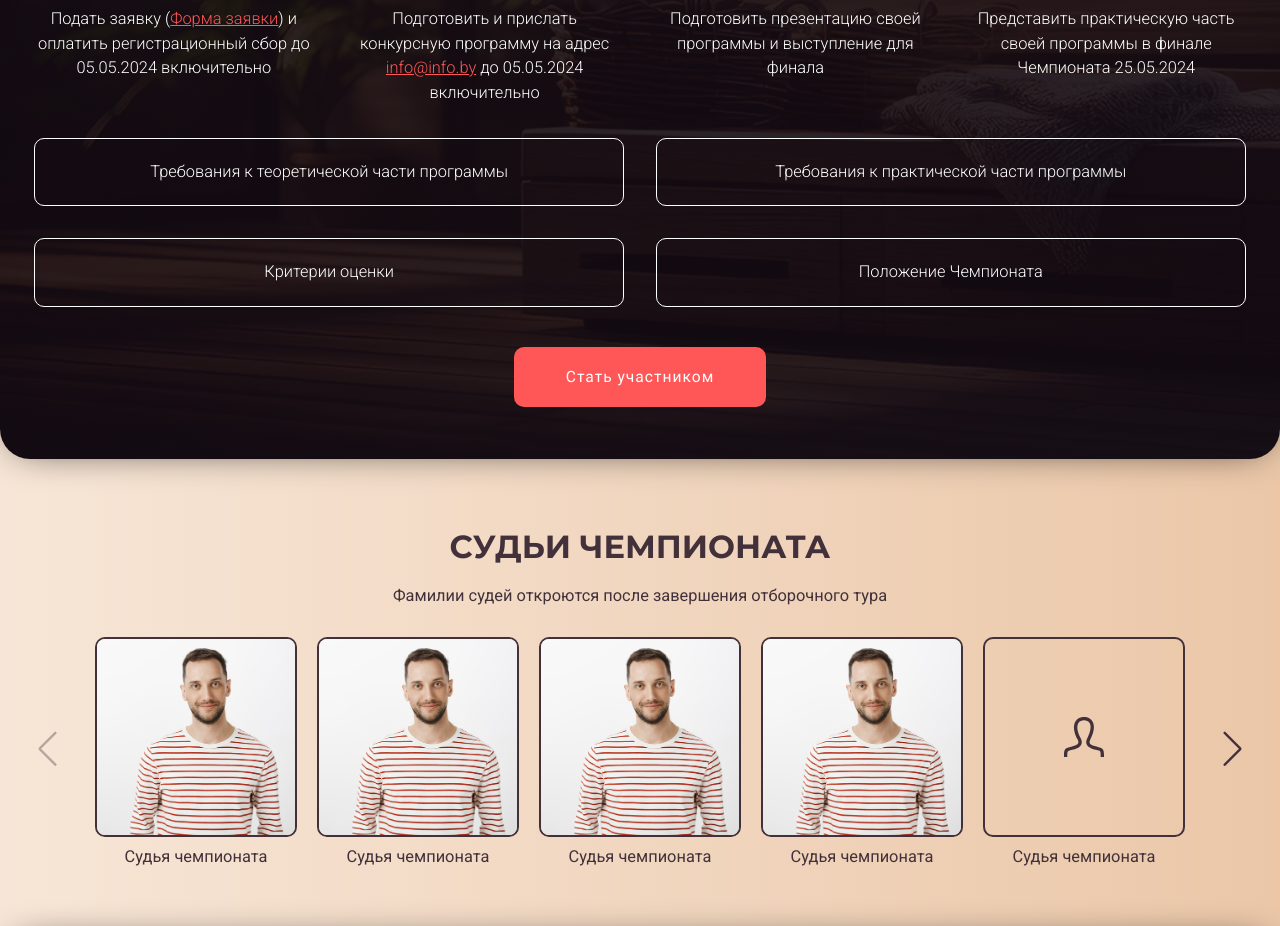
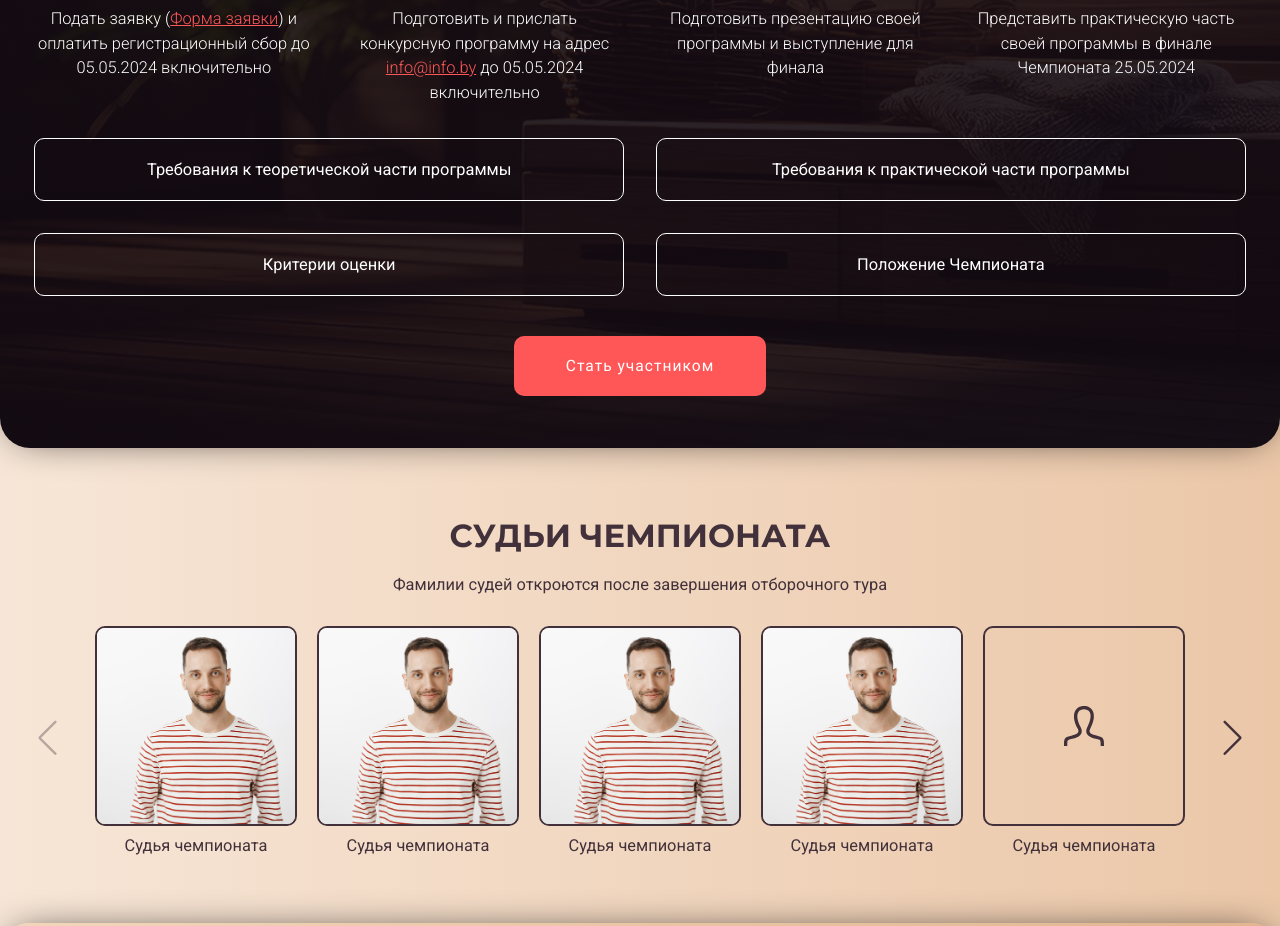
Before and after one commit to Jerrext/Spa-Banya, a plain HTML site: page index.html in a window 1280 px wide. Shown: the part 2561-3487 px from the top of the page. Drawn offline with nearby package versions, Linux system fonts and the light colour scheme.

Commit message:
fix styles

```diff
--- a/css/style.css
+++ b/css/style.css
@@ -252,7 +252,8 @@ img {
   height: 100%;
 }
 
-p {
+p,
+.participants__requirements-link {
   font-family: var(--roboto-font);
   font-weight: 400;
   font-size: var(--font-size-responsive);
--- a/index.html
+++ b/index.html
@@ -285,10 +285,10 @@
               </ul>
             </div>
             <div class="participants__requirements">
-              <a href="" class="participants__requirements-link"><p>Требования к теоретической части программы</p></a>
-              <a href="" class="participants__requirements-link"><p>Требования к практической части программы</p></a>
-              <a href="" class="participants__requirements-link"><p>Критерии оценки</p></a>
-              <a href="" class="participants__requirements-link"><p>Положение Чемпионата</p></a>
+              <a href="" class="participants__requirements-link">Требования к теоретической части программы</a>
+              <a href="" class="participants__requirements-link">Требования к практической части программы</a>
+              <a href="" class="participants__requirements-link">Критерии оценки</a>
+              <a href="" class="participants__requirements-link">Положение Чемпионата</a>
             </div>
             <div class="participation__btn">
               <button class="btn">Стать участником</button>
```
